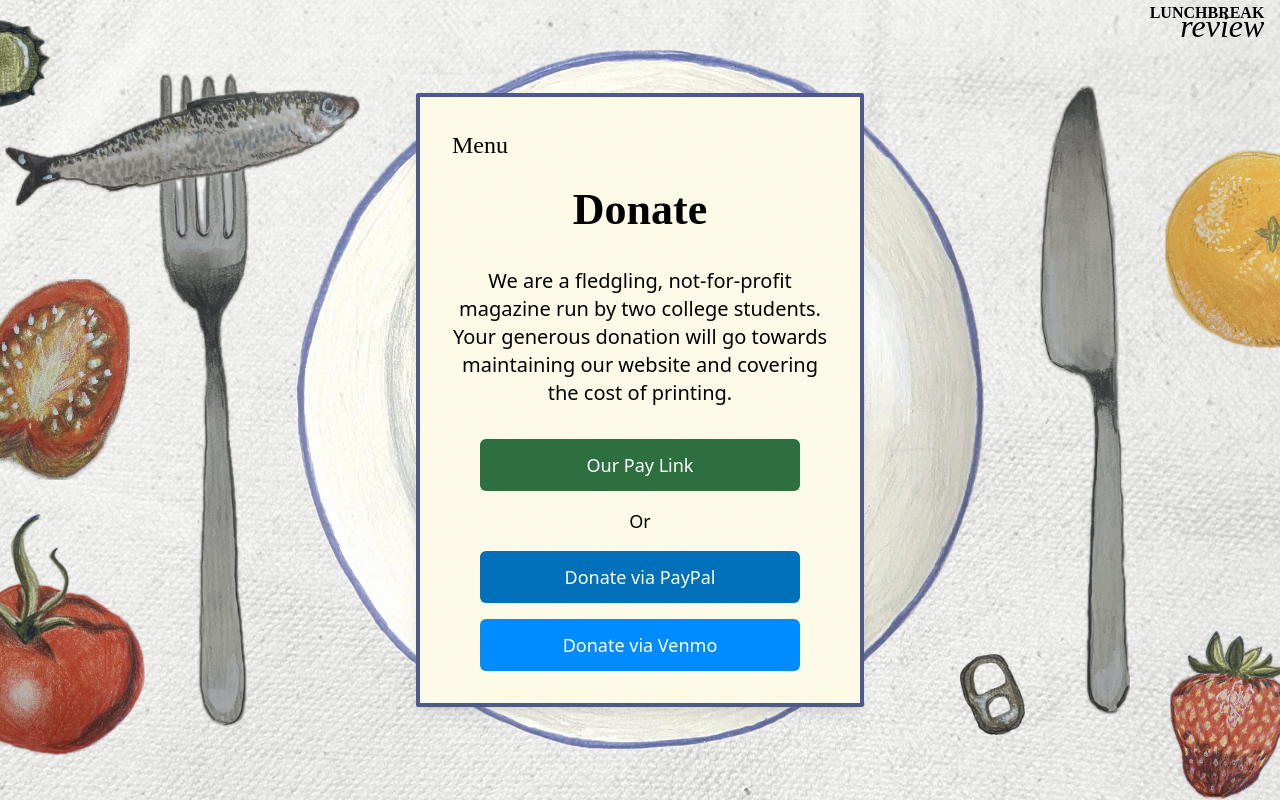
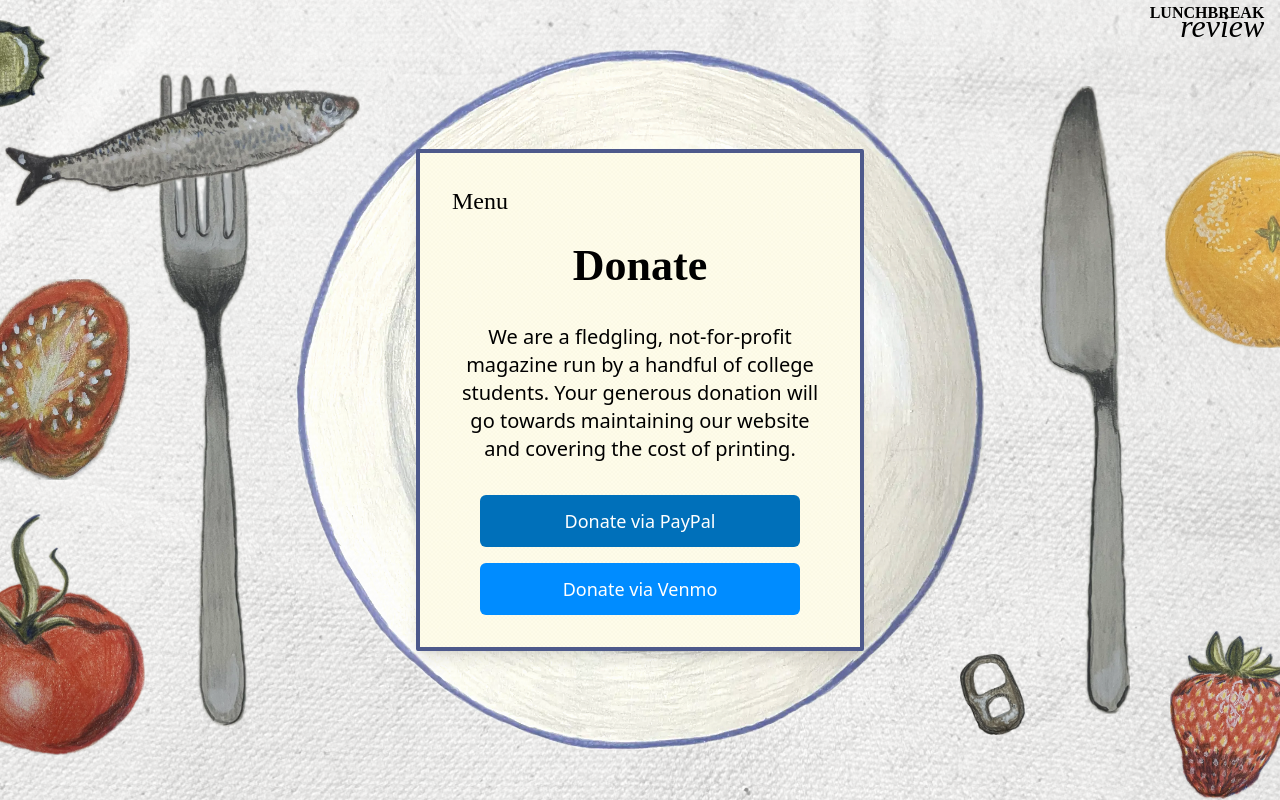
Before and after one commit to stabeart/lunch-break, a React (Vite) app: page /donate in a window 1280 px wide. Built offline with nearby package versions, Linux system fonts and the light colour scheme; the HTML template or start-up script is replaced by a standard one.

Commit message:
removed paylink

```diff
--- a/src/components/DonatePage.jsx
+++ b/src/components/DonatePage.jsx
@@ -7,25 +7,13 @@ const DonatePage = () => {
       <div className="text-center">
         <div className="space-y-8">
           <p className="mb-6 text-xl">
-            We are a fledgling, not-for-profit magazine run by two college students.
+            We are a fledgling, not-for-profit magazine run by a handful of college students.
             Your generous donation will go towards maintaining our website and covering
             the cost of printing.
           </p>
 
           <div className="space-y-6">
             <div className="flex flex-col items-center gap-4">
-              <a
-                href="https://pay.lunchbreakreview.com"
-                className="px-8 py-3 bg-[#2E6F40] text-white rounded-md hover:bg-opacity-90 transition-opacity w-full max-w-xs"
-                target="_blank"
-                rel="noopener noreferrer"
-              >
-                Our Pay Link
-              </a>
-              <p classname="mb-6 text-xl">
-                Or
-              </p>
-
               <a
                 href="https://paypal.me/lunchbreakrvw"
                 className="px-8 py-3 bg-[#0070BA] text-white rounded-md hover:bg-opacity-90 transition-opacity w-full max-w-xs"
```
